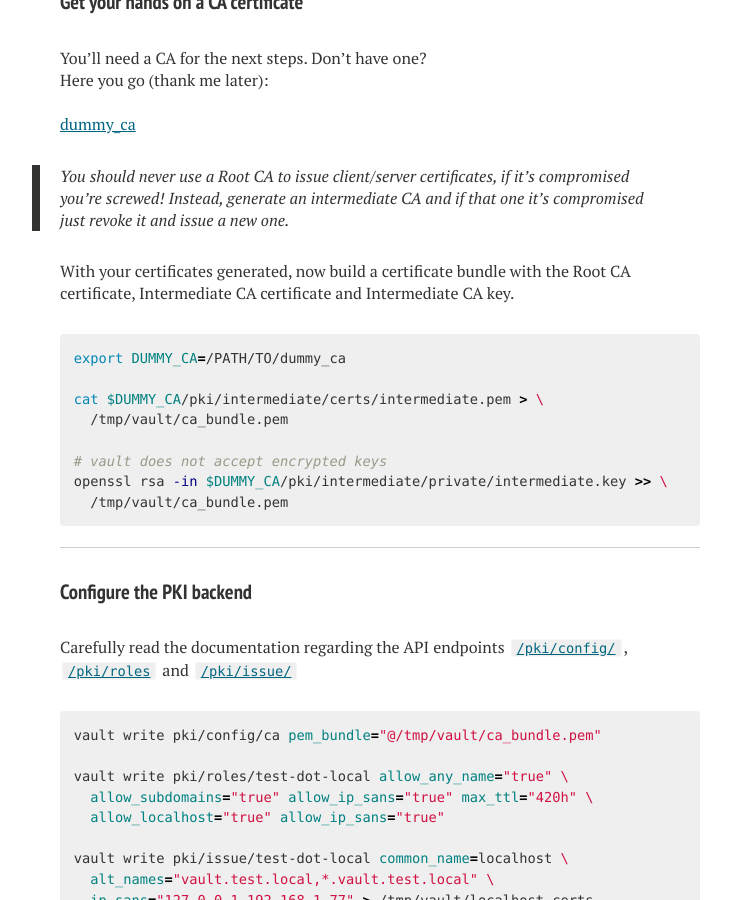
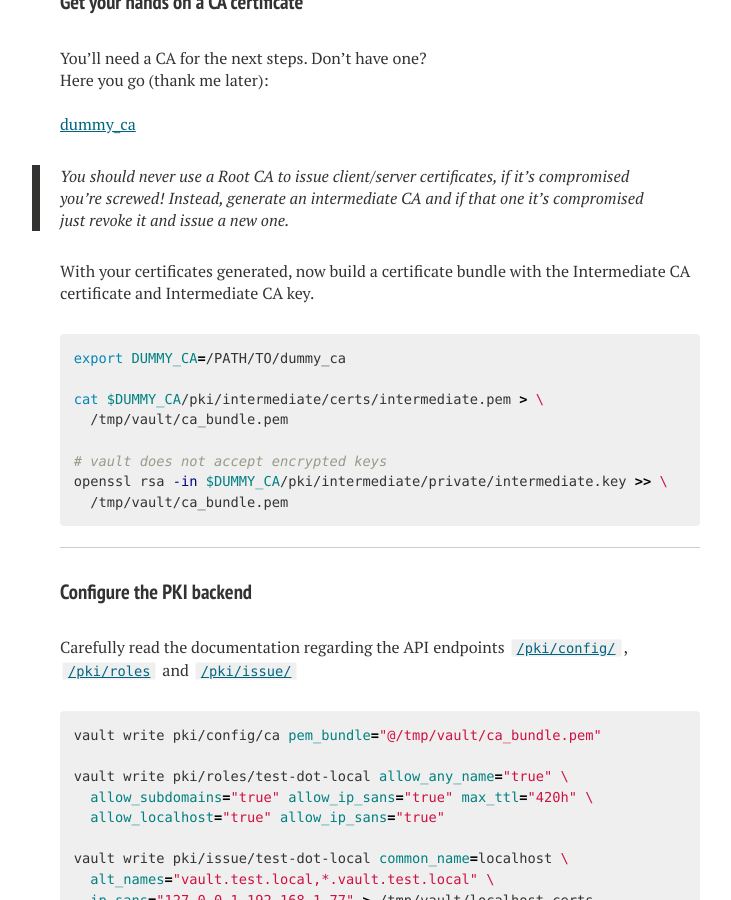
Before and after one commit to kintoandar/kintoandar.github.io, a Jekyll site: the page built from _posts/2015-11-15-vault-PKI-made-easy.md, in a window 1280 px wide and 900 px high, scrolled down 3353 px. Shown: the whole window, without its empty margins (260-991 px from the left). Built offline with Jekyll 4.4.1, drawn with Linux system fonts in a browser that asks for light colours; nearby versions of some CDN libraries; comment, search, counter and statistics services are not loaded.

Commit message:
fix misleading text on ca_bundle, thanks @pharaujo for spotting it

```diff
--- a/_posts/2015-11-15-vault-PKI-made-easy.md
+++ b/_posts/2015-11-15-vault-PKI-made-easy.md
@@ -133,7 +133,7 @@
 
 > You should never use a Root CA to issue client/server certificates, if it's compromised you're screwed! Instead, generate an intermediate CA and if that one it's compromised just revoke it and issue a new one.
 
-With your certificates generated, now build a certificate bundle with the Root CA certificate, Intermediate CA certificate and Intermediate CA key.
+With your certificates generated, now build a certificate bundle with the Intermediate CA certificate and Intermediate CA key.
 {% highlight bash %}
 export DUMMY_CA=/PATH/TO/dummy_ca
 
```
